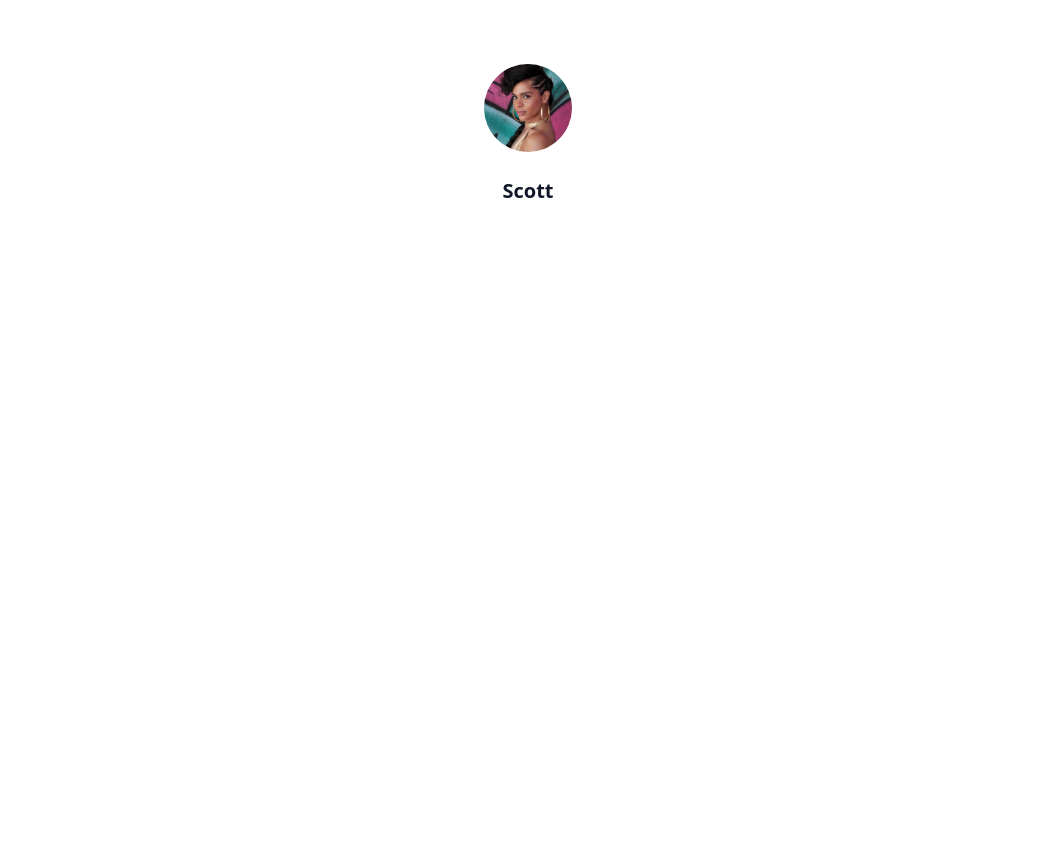
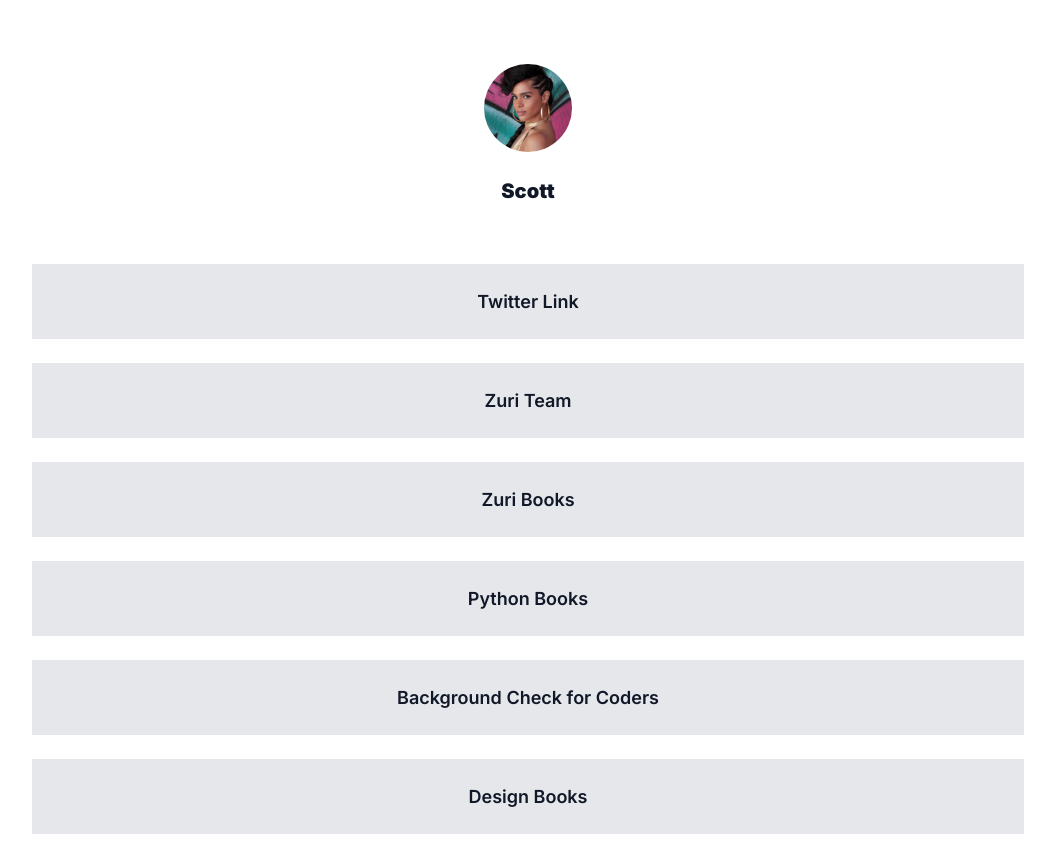
Before and after one commit to ScottDeev/HNGI9-Front-End-Stage-1-Task, a React (Vite) app in the folder linktree/: page / in a window 1280 px wide. Shown: the whole page, without its empty margins (112-1167 px from the left). Before the commit the page ends 800 px from the top, so only its background shows below. Built offline with nearby package versions, Linux system fonts and the light colour scheme.

Commit message:
displayed the links on the page

```diff
--- a/linktree/index.html
+++ b/linktree/index.html
@@ -4,6 +4,9 @@
     <meta charset="UTF-8" />
     <link rel="icon" type="image/svg+xml" href="/vite.svg" />
     <meta name="viewport" content="width=device-width, initial-scale=1.0" />
+    <link rel="preconnect" href="https://fonts.googleapis.com">
+    <link rel="preconnect" href="https://fonts.gstatic.com" crossorigin>
+    <link href="https://fonts.googleapis.com/css2?family=Inter:wght@200;600;900&display=swap" rel="stylesheet">
     <title>Vite + React</title>
   </head>
   <body>
--- a/linktree/src/App.jsx
+++ b/linktree/src/App.jsx
@@ -1,10 +1,12 @@
+import Links from "./components/Links"
 import Profile from "./components/Profile"
 
 function App() {
 
   return (
-    <div className="App">
+    <div className="App px-[80px]">
       <Profile/>
+      <Links/>
     </div>
   )
 }
--- a/linktree/src/components/Links.jsx
+++ b/linktree/src/components/Links.jsx
@@ -34,6 +34,15 @@ const LinksData = [
 ]
 export default function Links() {
   return (
-    <div>Links</div>
+    <main className='flex flex-col w-full gap-[24px] mt-[58px] '>
+      <div className="px-[64px] flex flex-col w-full gap-[24px]">
+        {LinksData.map(data => (
+          <div key={data.id} className='w-full flex items-center justify-center py-[24px] bg-gray-200 text-gray-900 font-[600] text-[18px]'>
+            <a href={data.link} id={data.id}>{data.title}</a>
+          </div>
+        ))}
+      </div>
+      <div></div>
+    </main>
   )
 }
--- a/linktree/src/components/Profile.jsx
+++ b/linktree/src/components/Profile.jsx
@@ -1,7 +1,7 @@
 import ProfileIcon from '../assets/profileimg.svg'
 export default function Profile() {
   return (
-    <header className="w-full flex flex-col justify-center items-center mt-[64px] gap-[24px]">
+    <header className="w-full flex flex-col justify-center items-center mt-[64px] gap-[24px] px-[64px]">
       <div className="h-[88px] w-[88px]">
         <img className="h-full w-full" src={ProfileIcon} alt="profileicon"  id="profile__img"/>
       </div>
--- a/linktree/src/index.css
+++ b/linktree/src/index.css
@@ -1,3 +1,7 @@
 @tailwind base;
 @tailwind components;
 @tailwind utilities;
+
+body{
+  font-family: 'Inter', sans-serif;
+}
--- a/linktree/tailwind.config.cjs
+++ b/linktree/tailwind.config.cjs
@@ -4,14 +4,7 @@ module.exports = {
     "./src/**/*.{js,jsx,ts,tsx}",
   ],
   theme: {
-    extend: {
-      colors: {
-        gray: {
-          200: "#EAECF0",
-          900: "#101828",
-        },
-      }
-    },
+    extend: {},
   },
   plugins: [],
 }
```
